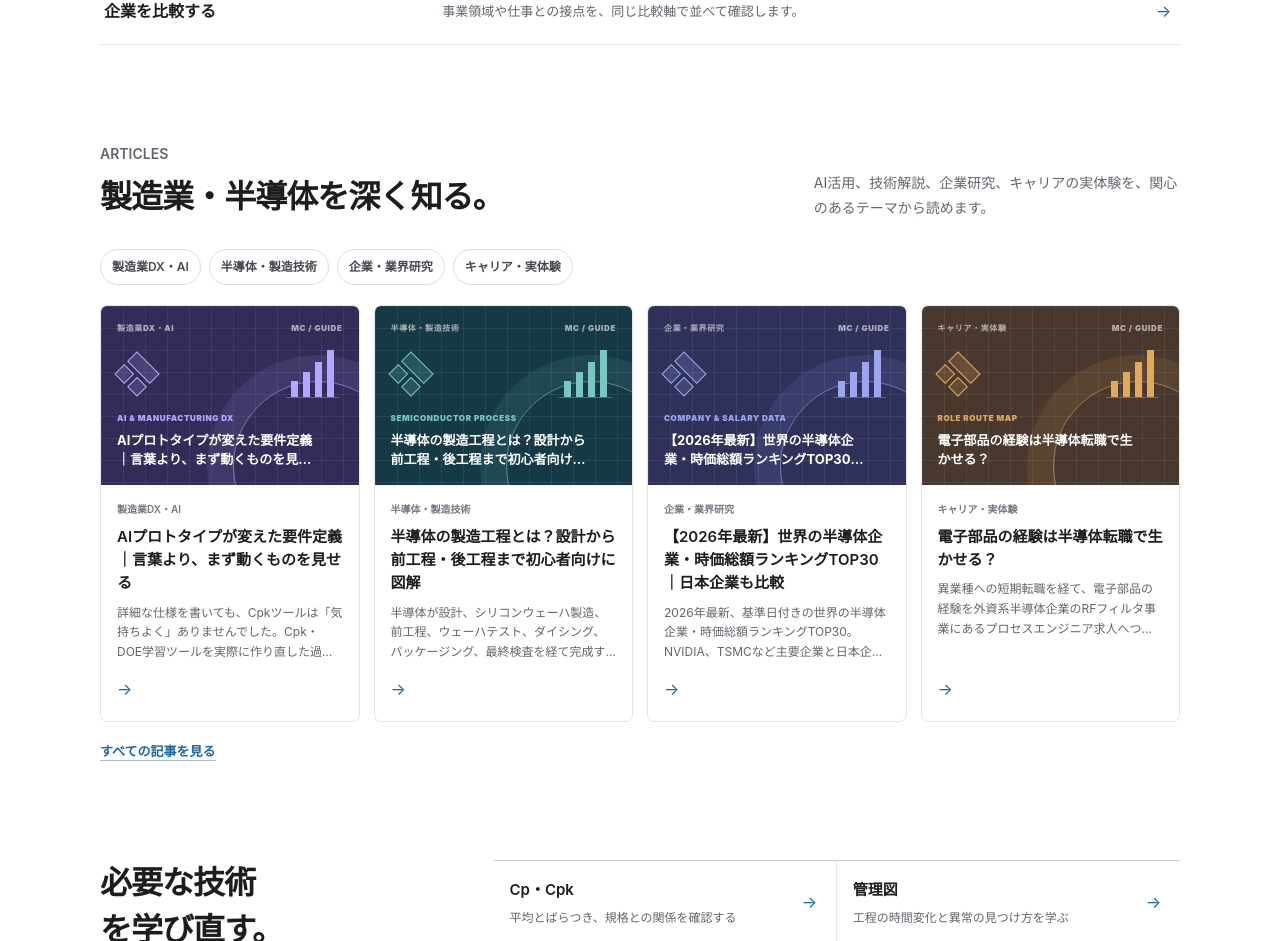
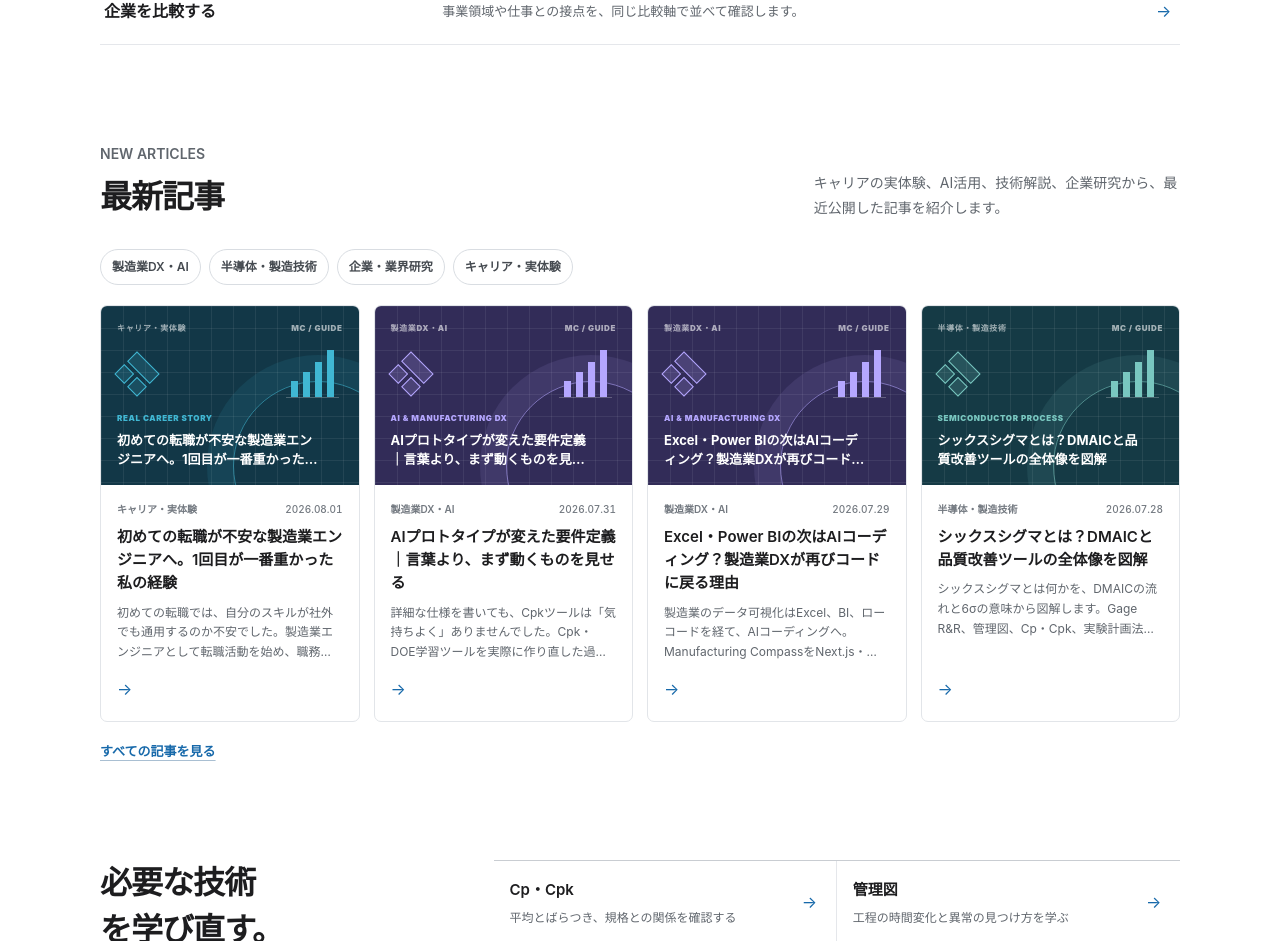
Before and after one commit to ryo0905-eng/manufacturing-compass, a Next.js app: page / in a window 1280 px wide. Shown: the part 1676-2617 px from the top of the page. Built offline with nearby package versions, Linux system fonts and the light colour scheme; no server answers.

Commit message:
feat(home): 最新記事を公開日順で表示

```diff
--- a/src/app/page.tsx
+++ b/src/app/page.tsx
@@ -38,16 +38,9 @@ const researchLinks = [
   },
 ] as const;
 
-const homeArticleSlugs = [
-  "ai-prototyping-requirements",
-  "semiconductor-manufacturing-process",
-  "semiconductor-market-cap-ranking",
-  "electronics-to-semiconductor-process-engineer",
-] as const;
-
-const homeArticles = homeArticleSlugs
-  .map((slug) => beginnerGuides.find((guide) => guide.slug === slug))
-  .filter((guide) => guide !== undefined);
+const homeArticles = [...beginnerGuides]
+  .sort((left, right) => right.publishedAt.localeCompare(left.publishedAt))
+  .slice(0, 4);
 
 const learningTools = [
   {
@@ -135,10 +128,10 @@ export default function Home() {
       <section className="home-focused__section home-focused__articles" aria-labelledby="home-articles-title">
         <header className="home-focused__heading">
           <div>
-            <p className="home-focused__label">ARTICLES</p>
-            <h2 id="home-articles-title">製造業・半導体を深く知る。</h2>
+            <p className="home-focused__label">NEW ARTICLES</p>
+            <h2 id="home-articles-title">最新記事</h2>
           </div>
-          <p>AI活用、技術解説、企業研究、キャリアの実体験を、関心のあるテーマから読めます。</p>
+          <p>キャリアの実体験、AI活用、技術解説、企業研究から、最近公開した記事を紹介します。</p>
         </header>
         <nav className="home-focused__article-categories" aria-label="記事のカテゴリ">
           {guideCategoryOrder.map((category) => (
@@ -151,7 +144,10 @@ export default function Home() {
           {homeArticles.map((article) => (
             <Link className="home-focused__article-card" href={`/guides/${article.slug}`} key={article.slug}>
               <GuideThumbnail category={article.category} compact slug={article.slug} title={article.title} />
-              <span>{guideCategoryDetails[article.category].label}</span>
+              <span>
+                {guideCategoryDetails[article.category].label}
+                <time dateTime={article.publishedAt}>{article.publishedAt.replaceAll("-", ".")}</time>
+              </span>
               <strong>{article.title}</strong>
               <p>{article.description}</p>
               <i aria-hidden="true">→</i>
```
Also changed, not shown: src/app/globals.css, 2 other files (tests, documents, lock files or other folders).
